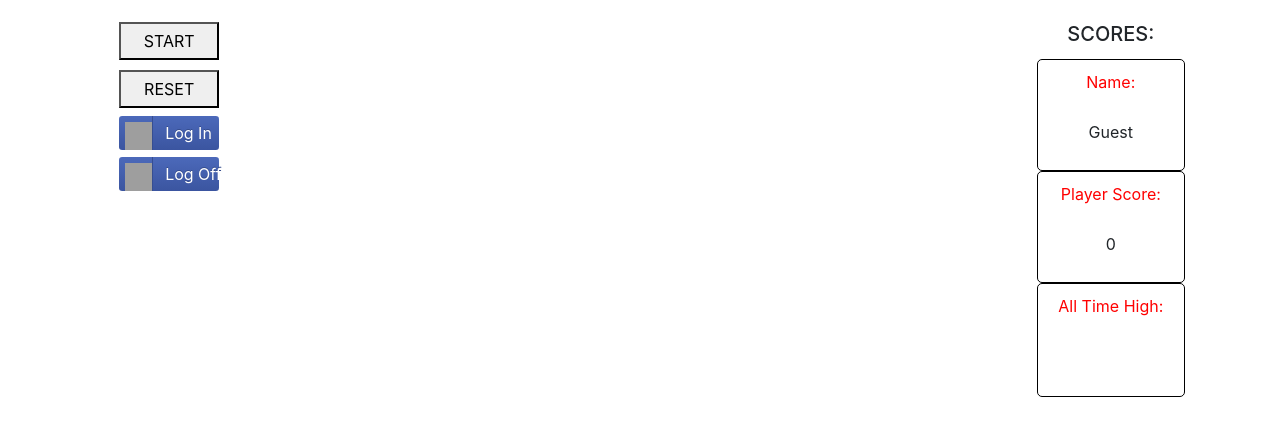
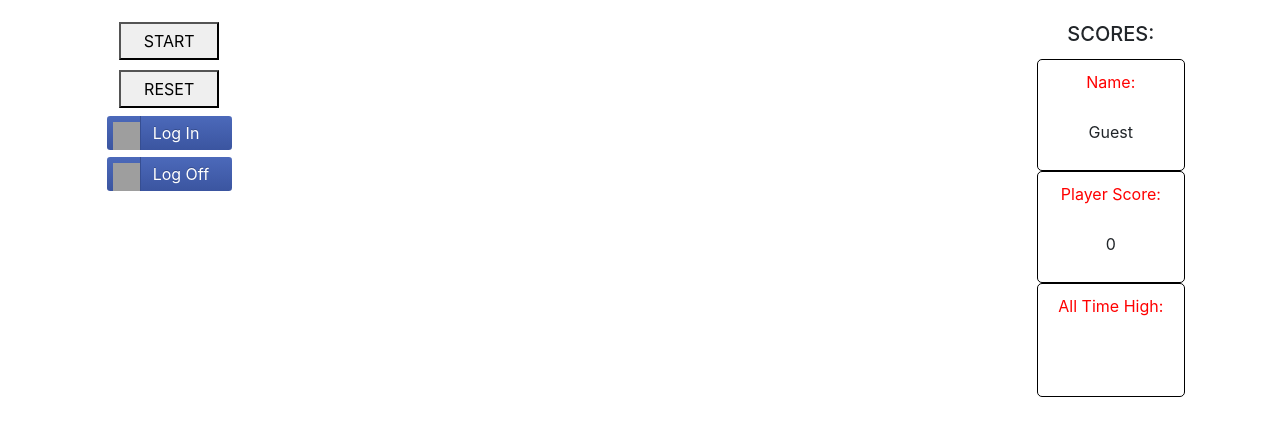
Before and after one commit to brandongatlin/Brain-Spam, a plain HTML site: page index.html in a window 1280 px wide. Shown: the part 109-544 px from the top of the page. Drawn offline with nearby package versions, Linux system fonts and the light colour scheme; no server answers; grey boxes are pictures that could not be loaded.

Commit message:
made buttons 125px

```diff
--- a/assets/css/styles.css
+++ b/assets/css/styles.css
@@ -127,7 +127,7 @@ background-color: blue;
   background-image: linear-gradient(#4C69BA, #3B55A0);
   /*font-family: "Helvetica neue", Helvetica Neue, Helvetica, Arial, sans-serif;*/
   text-shadow: 0 -1px 0 #354C8C;
-  width: 100px;
+  width: 125px;
 
 }
 .loginBtn--facebook:before {
```
